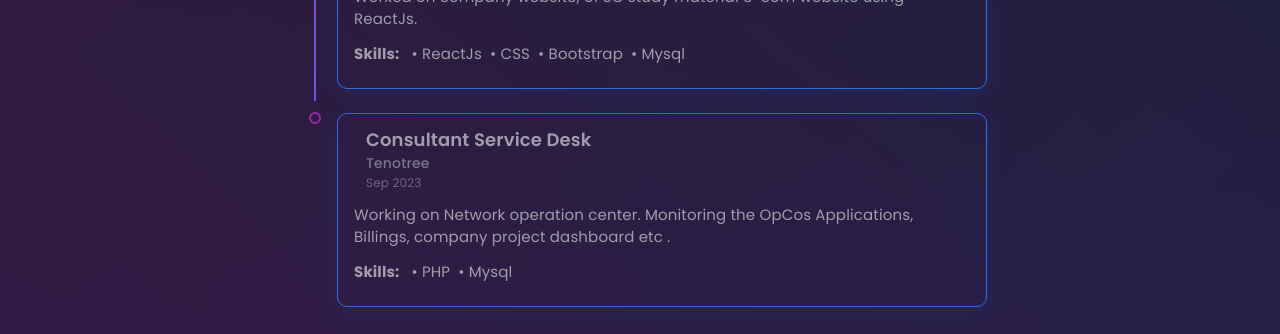
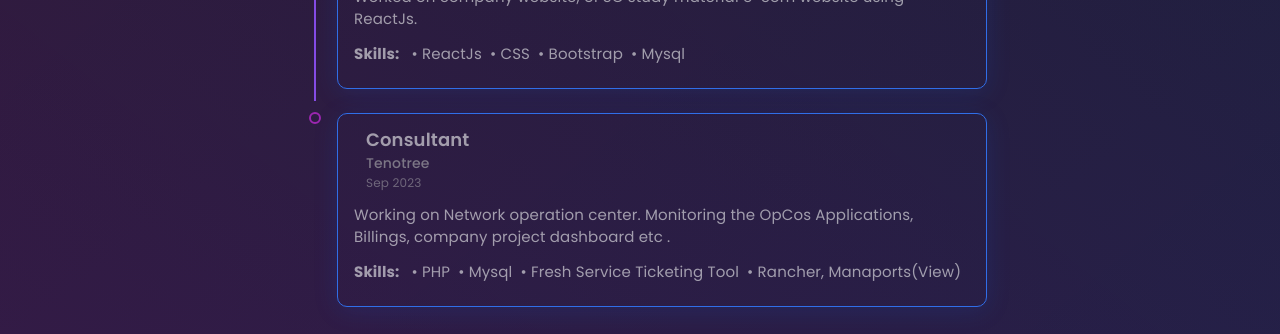
Before and after one commit to Akash8Gowda18/Akash-Portfolio, a React (Create React App) app: page / in a window 1280 px wide. Shown: the part 3640-3974 px from the top of the page. Built offline with nearby package versions, Linux system fonts and the light colour scheme.

Commit message:
Update constants.js
changes done in  experience

```diff
--- a/src/data/constants.js
+++ b/src/data/constants.js
@@ -125,13 +125,15 @@ export const experiences = [
   {
     id: 1,
     img: "",
-    role: "Consultant Service Desk",
+    role: "Consultant",
     company: "Tenotree",
     date: "Sep 2023",
     desc: "Working on Network operation center. Monitoring the OpCos Applications, Billings, company project dashboard etc .",
     skills: [
       "PHP",
       "Mysql",
+      "Fresh Service Ticketing Tool",
+      "Rancher, Manaports(View)",
           ],
 
   },
```
